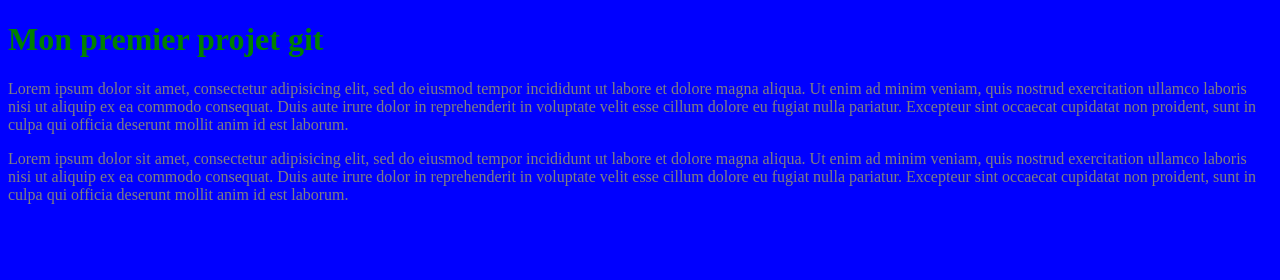
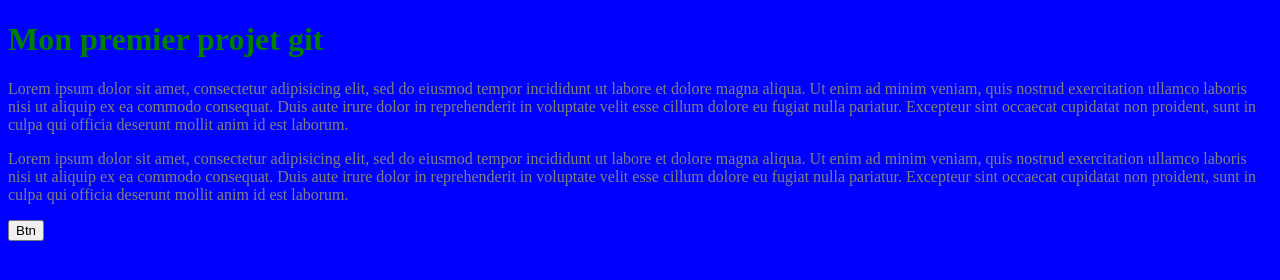
Before and after one commit to Tarek-TEMIMI/testrep3wa, a plain HTML site: page index.html in a window 1280 px wide. Drawn offline with Linux system fonts and the light colour scheme.

Commit message:
add button

```diff
--- a/index.html
+++ b/index.html
@@ -35,6 +35,6 @@ p {
 	cillum dolore eu fugiat nulla pariatur. Excepteur sint occaecat cupidatat non
 	proident, sunt in culpa qui officia deserunt mollit anim id est laborum.
 </p>
-
+<button>Btn</button>
 </body>
 </html>
```
